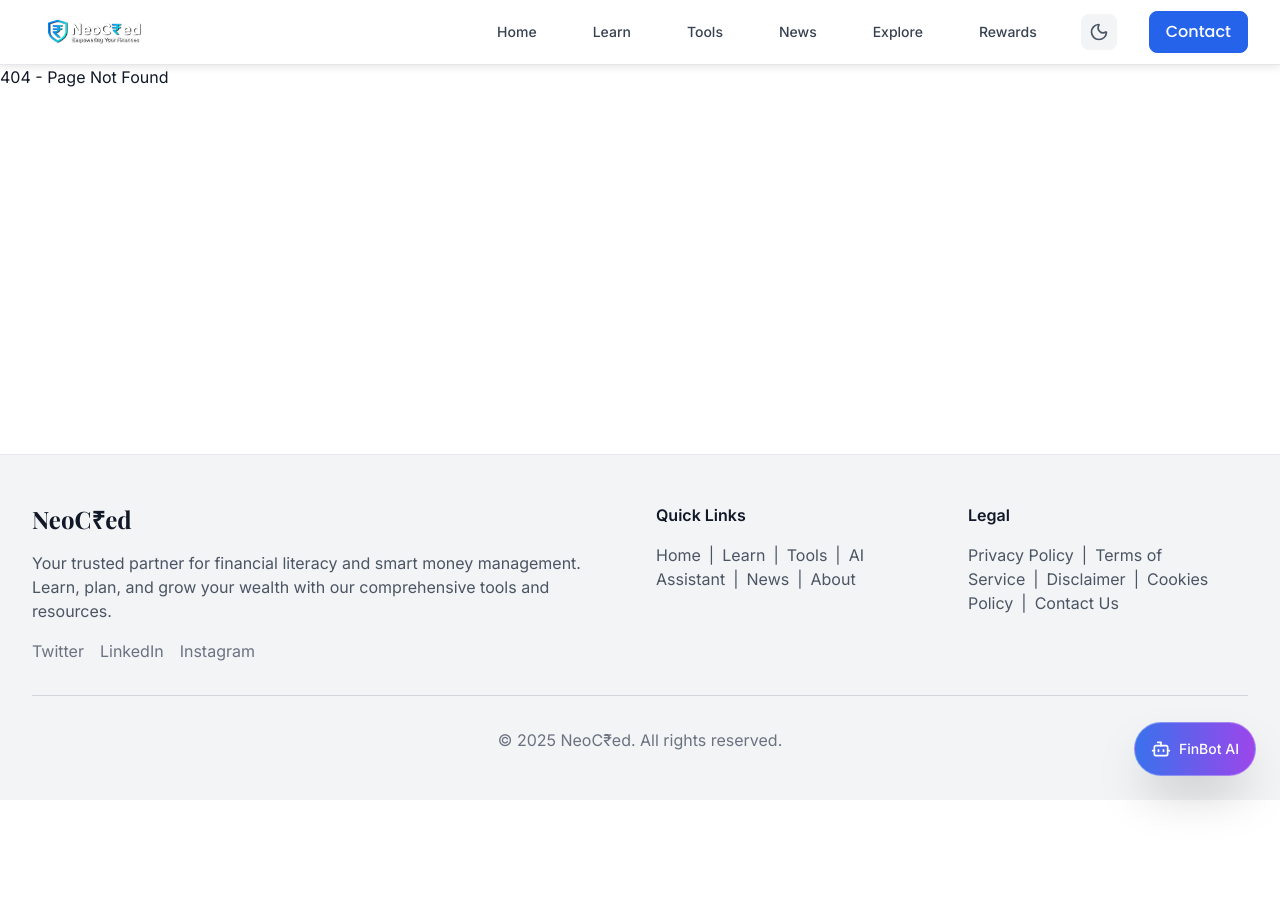
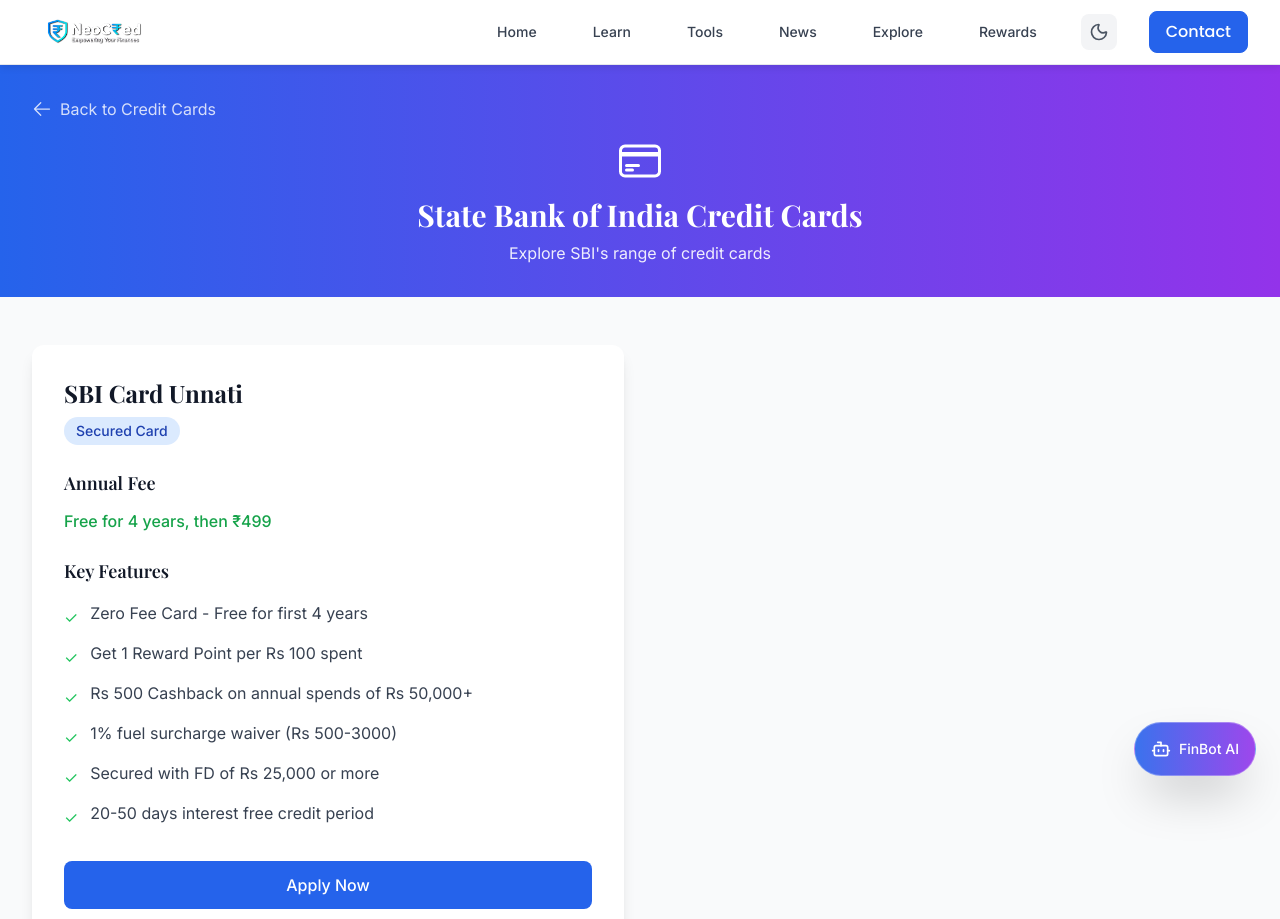
Before and after one commit to Rakesh-dev369/Neocred.in, a React (Vite) app in the folder frontend/: page /credit-cards/sbi in a window 1280 px wide. Shown: the top 919 px of the page. Before the commit the page ends 800 px from the top, so only its background shows below. Built offline with nearby package versions, Linux system fonts and the light colour scheme.

Commit message:
add-sbi-credit-cards-page-with-unnati-card

```diff
--- a/frontend/src/App.jsx
+++ b/frontend/src/App.jsx
@@ -18,6 +18,7 @@ const Contact = lazy(() => import('./pages/Contact'));
 const News = lazy(() => import('./pages/News'));
 const Explore = lazy(() => import('./pages/Explore'));
 const CreditCards = lazy(() => import('./pages/CreditCards'));
+const SBICreditCards = lazy(() => import('./pages/SBICreditCards'));
 const InsurancePlatforms = lazy(() => import('./pages/InsurancePlatforms'));
 const PersonalLoans = lazy(() => import('./pages/PersonalLoans'));
 const GovernmentSchemes = lazy(() => import('./pages/GovernmentSchemes'));
@@ -52,6 +53,7 @@ function App() {
           <Route path="/news" element={<MainLayout><News /></MainLayout>} />
           <Route path="/explore" element={<MainLayout><Explore /></MainLayout>} />
           <Route path="/credit-cards" element={<MainLayout><CreditCards /></MainLayout>} />
+          <Route path="/credit-cards/sbi" element={<MainLayout><SBICreditCards /></MainLayout>} />
           <Route path="/insurance-platforms" element={<MainLayout><InsurancePlatforms /></MainLayout>} />
           <Route path="/personal-loans" element={<MainLayout><PersonalLoans /></MainLayout>} />
           <Route path="/government-schemes" element={<MainLayout><GovernmentSchemes /></MainLayout>} />
--- /dev/null
+++ b/frontend/src/pages/SBICreditCards.jsx
@@ -0,0 +1,90 @@
+import { useNavigate } from 'react-router-dom';
+import { ArrowLeftIcon, CreditCardIcon } from '@heroicons/react/24/outline';
+
+export default function SBICreditCards() {
+  const navigate = useNavigate();
+
+  const sbiCards = [
+    {
+      name: 'SBI Card Unnati',
+      type: 'Secured Card',
+      annualFee: 'Free for 4 years, then ₹499',
+      features: [
+        'Zero Fee Card - Free for first 4 years',
+        'Get 1 Reward Point per Rs 100 spent',
+        'Rs 500 Cashback on annual spends of Rs 50,000+',
+        '1% fuel surcharge waiver (Rs 500-3000)',
+        'Secured with FD of Rs 25,000 or more',
+        '20-50 days interest free credit period'
+      ],
+      applyLink: 'https://www.sbicard.com/en/personal/credit-cards/shopping/sbi-card-unnati.page'
+    }
+  ];
+
+  return (
+    <div className="min-h-screen bg-gray-50 dark:bg-gray-900">
+      <div className="bg-gradient-to-r from-blue-600 to-purple-600 text-white">
+        <div className="max-w-7xl mx-auto px-4 sm:px-6 lg:px-8 py-8">
+          <button
+            onClick={() => navigate('/credit-cards')}
+            className="flex items-center text-white/80 hover:text-white mb-4 transition-colors"
+          >
+            <ArrowLeftIcon className="h-5 w-5 mr-2" />
+            Back to Credit Cards
+          </button>
+          <div className="text-center">
+            <CreditCardIcon className="h-12 w-12 mx-auto mb-3" />
+            <h1 className="text-2xl md:text-3xl font-bold mb-2">State Bank of India Credit Cards</h1>
+            <p className="text-base opacity-90">Explore SBI's range of credit cards</p>
+          </div>
+        </div>
+      </div>
+
+      <div className="max-w-7xl mx-auto px-4 sm:px-6 lg:px-8 py-12">
+        <div className="grid grid-cols-1 lg:grid-cols-2 gap-8">
+          {sbiCards.map((card, index) => (
+            <div key={index} className="bg-white dark:bg-gray-800 rounded-xl p-8 shadow-lg">
+              <div className="mb-6">
+                <h2 className="text-2xl font-bold text-gray-900 dark:text-white mb-2">{card.name}</h2>
+                <span className="inline-block bg-blue-100 dark:bg-blue-900 text-blue-800 dark:text-blue-200 px-3 py-1 rounded-full text-sm font-medium">
+                  {card.type}
+                </span>
+              </div>
+
+              <div className="mb-6">
+                <h3 className="text-lg font-semibold text-gray-900 dark:text-white mb-3">Annual Fee</h3>
+                <p className="text-green-600 dark:text-green-400 font-medium">{card.annualFee}</p>
+              </div>
+
+              <div className="mb-8">
+                <h3 className="text-lg font-semibold text-gray-900 dark:text-white mb-4">Key Features</h3>
+                <ul className="space-y-3">
+                  {card.features.map((feature, idx) => (
+                    <li key={idx} className="flex items-start">
+                      <span className="text-green-500 mr-3 mt-1">✓</span>
+                      <span className="text-gray-700 dark:text-gray-300">{feature}</span>
+                    </li>
+                  ))}
+                </ul>
+              </div>
+
+              <div className="space-y-3">
+                <a
+                  href={card.applyLink}
+                  target="_blank"
+                  rel="noopener noreferrer"
+                  className="block w-full bg-blue-600 hover:bg-blue-700 text-white text-center py-3 px-6 rounded-lg font-medium transition-colors"
+                >
+                  Apply Now
+                </a>
+                <button className="w-full border border-blue-600 text-blue-600 hover:bg-blue-50 dark:hover:bg-blue-900/20 py-3 px-6 rounded-lg font-medium transition-colors">
+                  Compare Cards
+                </button>
+              </div>
+            </div>
+          ))}
+        </div>
+      </div>
+    </div>
+  );
+}
```
